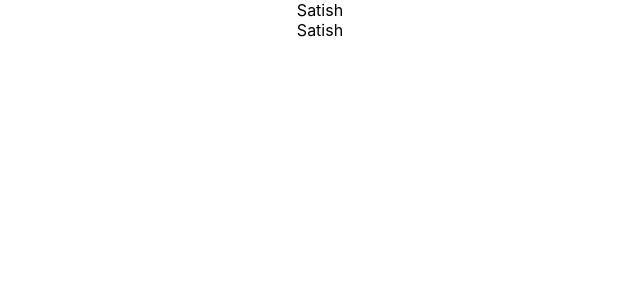
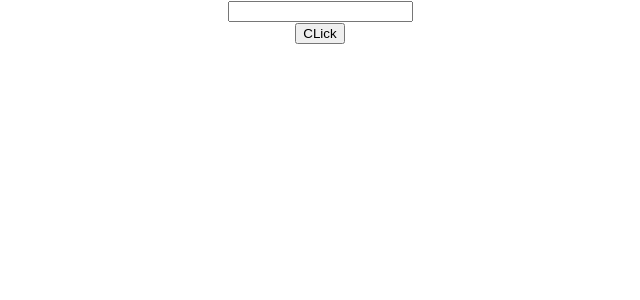
Before and after one commit to satish885815/reactjsbasic, a React (Create React App) app: page / in a window 1280 px wide. Shown: the top 300 px of the page, without its empty margins (320-960 px from the left). Built offline with nearby package versions, Linux system fonts and the light colour scheme.

Commit message:
fix:ref example

```diff
--- a/src/App.js
+++ b/src/App.js
@@ -3,11 +3,13 @@
 import ClassCounter from "./components/ClassCounter";
 import Counter from "./components/Counter";
 import EventBind from "./components/EventBind";
+import FRParent from "./components/ForwordRef/FRParent";
 import FunctionClick from "./components/FunctionClick";
 import Great from "./components/Great";
 import Notifications from "./components/Notification";
 import PropsExample from "./components/PropsExample";
 import ParentCom from "./components/PureComponent/ParentCom";
+import InputRef from "./components/Ref/InputRef";
 import Shap from "./components/Shap/Shap";
 import StateExample from "./components/StateExample";
 import ParentComponent from "./components/useCallback/ParentComponent";
@@ -33,7 +35,9 @@
       {/* <Shap data={Box_Data} /> */}
       {/* <Notifications /> */}
       {/* <ParentComponent /> */}
-      <ParentCom />
+      {/* <ParentCom /> */}
+      {/* <InputRef /> */}
+      <FRParent />
     </div>
   );
 }
--- /dev/null
+++ b/src/components/ForwordRef/FRInput.js
@@ -0,0 +1,11 @@
+import React, { forwardRef } from "react";
+
+const FRInput = forwardRef((props, ref) => {
+  return (
+    <div>
+      <input type="text" ref={ref} />
+    </div>
+  );
+});
+
+export default FRInput;
--- /dev/null
+++ b/src/components/ForwordRef/FRParent.js
@@ -0,0 +1,24 @@
+import React, { Component } from "react";
+import FRInput from "./FRInput";
+
+export class FRParent extends Component {
+  constructor(props) {
+    super(props);
+    this.inputRef = React.createRef();
+  }
+
+  handleClick = () => {
+    this.inputRef.current.focus();
+  };
+
+  render() {
+    return (
+      <div>
+        <FRInput ref={this.inputRef} />
+        <button onClick={this.handleClick}>CLick</button>
+      </div>
+    );
+  }
+}
+
+export default FRParent;
--- /dev/null
+++ b/src/components/Ref/InputRef.js
@@ -0,0 +1,26 @@
+import React, { Component } from "react";
+
+export class InputRef extends Component {
+  constructor(props) {
+    super(props);
+    this.inputRef = React.createRef();
+  }
+
+  componentDidMount() {
+    this.inputRef.current.focus();
+  }
+  handleClick = () => {
+    alert(this.inputRef.current.value);
+  };
+
+  render() {
+    return (
+      <div>
+        <input type="text" ref={this.inputRef} />
+        <button onClick={this.handleClick}>Click</button>
+      </div>
+    );
+  }
+}
+
+export default InputRef;
```
